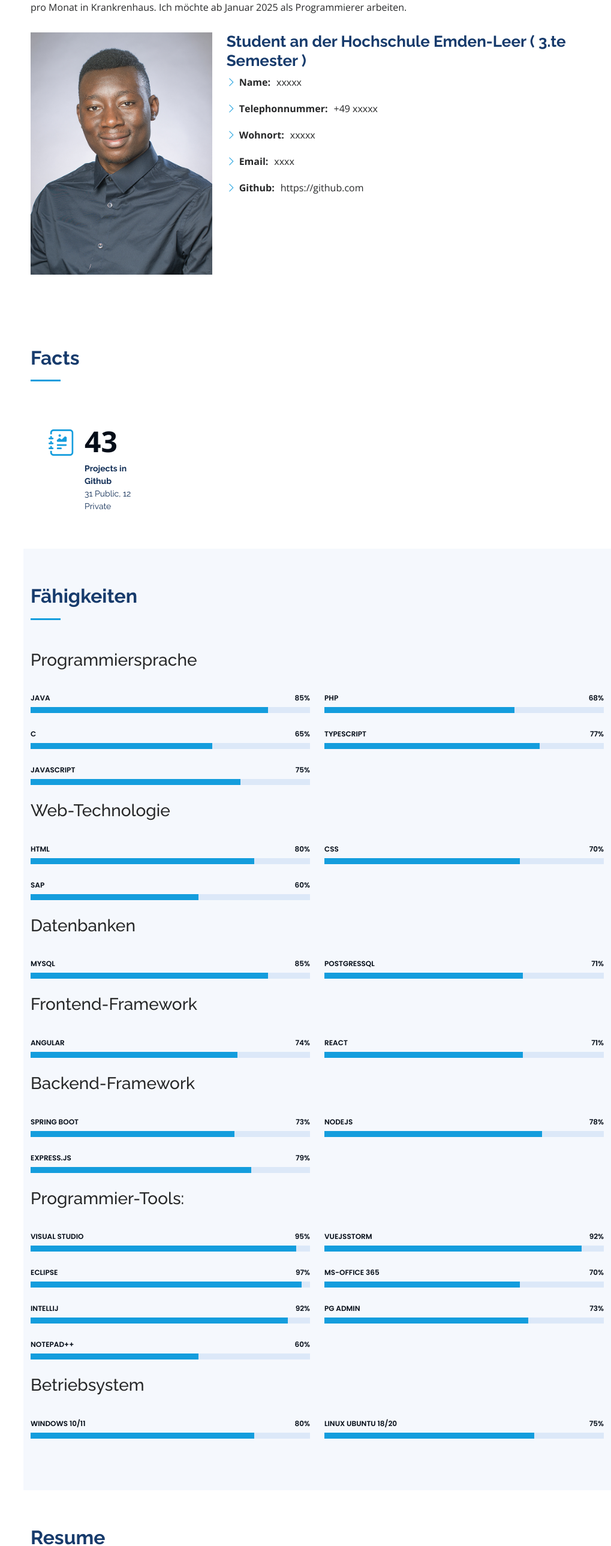
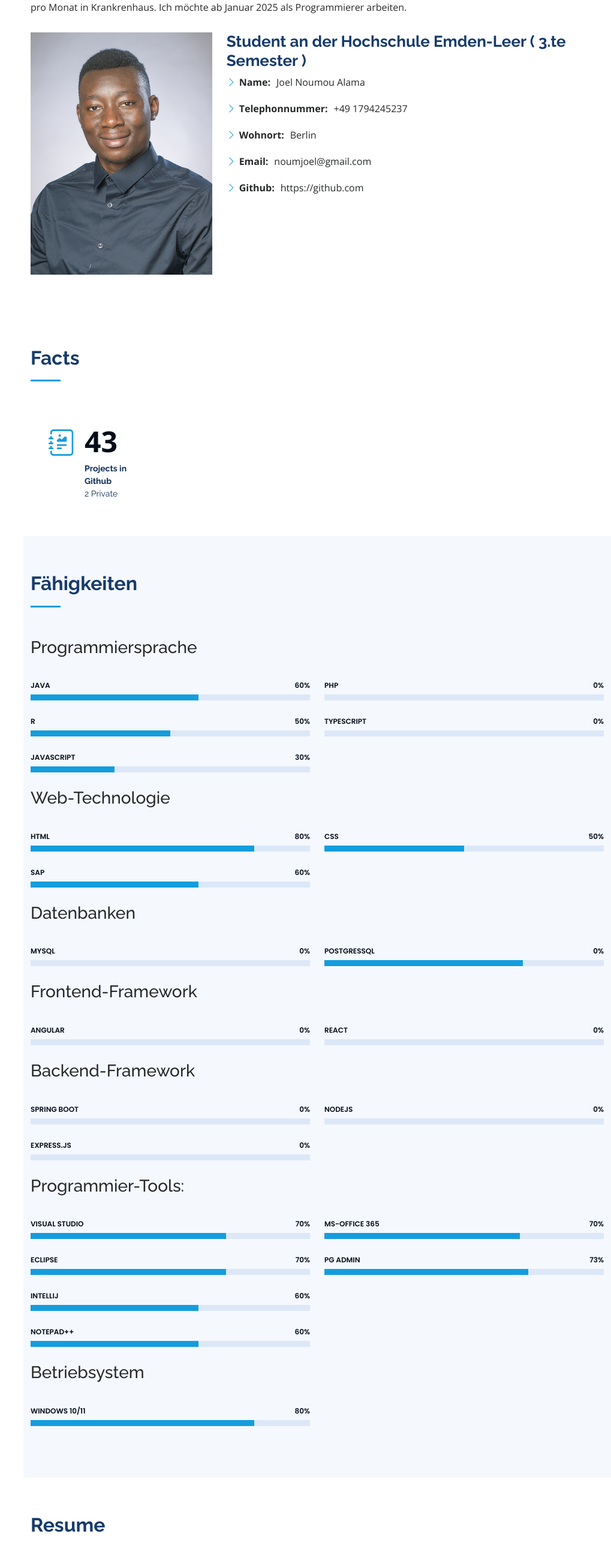
Before and after one commit to JoelN16/Joel-site, a plain HTML site: page index.html in a window 1280 px wide. Shown: the part 962-3540 px from the top of the page at 60% size, without its empty margins (261-1280 px from the left). Drawn offline with nearby package versions, Linux system fonts and the light colour scheme.

Commit message:
changer les references

```diff
--- a/index.html
+++ b/index.html
@@ -96,10 +96,10 @@
             <div class="row">
               <div class="col-lg-6">
                 <ul>
-                  <li><i class="bi bi-chevron-right"></i> <strong>Name:</strong> <span>xxxxx</span></li>
-                  <li><i class="bi bi-chevron-right"></i> <strong>Telephonnummer:</strong> <span>+49 xxxxx </span></li>
-                  <li><i class="bi bi-chevron-right"></i> <strong>Wohnort:</strong> <span>xxxxx</span></li>
-                  <li><i class="bi bi-chevron-right"></i> <strong>Email:</strong> <span> xxxx</span></li>
+                  <li><i class="bi bi-chevron-right"></i> <strong>Name:</strong> <span>Joel Noumou Alama</span></li>
+                  <li><i class="bi bi-chevron-right"></i> <strong>Telephonnummer:</strong> <span>+49 1794245237 </span></li>
+                  <li><i class="bi bi-chevron-right"></i> <strong>Wohnort:</strong> <span>Berlin</span></li>
+                  <li><i class="bi bi-chevron-right"></i> <strong>Email:</strong> <span> noumjoel@gmail.com</span></li>
                   <li><i class="bi bi-chevron-right"></i> <strong>Github:</strong> <span>https://github.com</span></li>
                 </ul>
               </div>
@@ -128,7 +128,7 @@
             <div class="count-box">
               <i class="bi bi-journal-richtext"></i>
               <span data-purecounter-start="0" data-purecounter-end="43" data-purecounter-duration="1" class="purecounter"></span>
-              <p><strong>Projects in Github</strong></br> 31 Public, 12 Private</p>
+              <p><strong>Projects in Github</strong></br>2 Private</p>
             </div>
           </div>
 
@@ -154,21 +154,21 @@
 
           <div class="col-lg-6" data-aos="fade-up">
             <div class="progress">
-              <span class="skill">Java <i class="val">85%</i></span>
+              <span class="skill">Java <i class="val">60%</i></span>
               <div class="progress-bar-wrap">
-                <div class="progress-bar" role="progressbar" aria-valuenow="85" aria-valuemin="0" aria-valuemax="100"></div>
+                <div class="progress-bar" role="progressbar" aria-valuenow="60" aria-valuemin="0" aria-valuemax="100"></div>
               </div>
             </div>
             <div class="progress">
-              <span class="skill">C <i class="val">65%</i></span>
+              <span class="skill">R <i class="val">50%</i></span>
               <div class="progress-bar-wrap">
-                <div class="progress-bar" role="progressbar" aria-valuenow="65" aria-valuemin="0" aria-valuemax="100"></div>
+                <div class="progress-bar" role="progressbar" aria-valuenow="50" aria-valuemin="0" aria-valuemax="100"></div>
               </div>
             </div>
             <div class="progress">
-              <span class="skill">JavaScript <i class="val">75%</i></span>
+              <span class="skill">JavaScript <i class="val">30%</i></span>
               <div class="progress-bar-wrap">
-                <div class="progress-bar" role="progressbar" aria-valuenow="75" aria-valuemin="0" aria-valuemax="100"></div>
+                <div class="progress-bar" role="progressbar" aria-valuenow="30" aria-valuemin="0" aria-valuemax="100"></div>
               </div>
             </div>
 
@@ -177,16 +177,16 @@
           <div class="col-lg-6" data-aos="fade-up" data-aos-delay="100">
 
             <div class="progress">
-              <span class="skill">PHP <i class="val">68%</i></span>
+              <span class="skill">PHP <i class="val">0%</i></span>
               <div class="progress-bar-wrap">
-                <div class="progress-bar" role="progressbar" aria-valuenow="68" aria-valuemin="0" aria-valuemax="100"></div>
+                <div class="progress-bar" role="progressbar" aria-valuenow="0" aria-valuemin="0" aria-valuemax="100"></div>
               </div>
             </div>
 
             <div class="progress">
-              <span class="skill">TypeScript <i class="val">77%</i></span>
+              <span class="skill">TypeScript <i class="val">0%</i></span>
               <div class="progress-bar-wrap">
-                <div class="progress-bar" role="progressbar" aria-valuenow="77" aria-valuemin="0" aria-valuemax="100"></div>
+                <div class="progress-bar" role="progressbar" aria-valuenow="0" aria-valuemin="0" aria-valuemax="100"></div>
               </div>
             </div>
 
@@ -220,9 +220,9 @@
           <div class="col-lg-6" data-aos="fade-up" data-aos-delay="100">
 
             <div class="progress">
-              <span class="skill">CSS <i class="val">70%</i></span>
+              <span class="skill">CSS <i class="val">50%</i></span>
               <div class="progress-bar-wrap">
-                <div class="progress-bar" role="progressbar" aria-valuenow="70" aria-valuemin="0" aria-valuemax="100"></div>
+                <div class="progress-bar" role="progressbar" aria-valuenow="50" aria-valuemin="0" aria-valuemax="100"></div>
               </div>
             </div>
 
@@ -239,9 +239,9 @@
 
           <div class="col-lg-6" data-aos="fade-up">
             <div class="progress">
-              <span class="skill">MySql <i class="val">85%</i></span>
+              <span class="skill">MySql <i class="val">0%</i></span>
               <div class="progress-bar-wrap">
-                <div class="progress-bar" role="progressbar" aria-valuenow="85" aria-valuemin="0" aria-valuemax="100"></div>
+                <div class="progress-bar" role="progressbar" aria-valuenow="0" aria-valuemin="0" aria-valuemax="100"></div>
               </div>
             </div>
           </div>
@@ -249,7 +249,7 @@
           <div class="col-lg-6" data-aos="fade-up" data-aos-delay="100">
 
             <div class="progress">
-              <span class="skill">Postgressql <i class="val">71%</i></span>
+              <span class="skill">Postgressql <i class="val">0%</i></span>
               <div class="progress-bar-wrap">
                 <div class="progress-bar" role="progressbar" aria-valuenow="71" aria-valuemin="0" aria-valuemax="100"></div>
               </div>
@@ -268,9 +268,9 @@
 
           <div class="col-lg-6" data-aos="fade-up">
             <div class="progress">
-              <span class="skill">Angular <i class="val">74%</i></span>
+              <span class="skill">Angular <i class="val">0%</i></span>
               <div class="progress-bar-wrap">
-                <div class="progress-bar" role="progressbar" aria-valuenow="74" aria-valuemin="0" aria-valuemax="100"></div>
+                <div class="progress-bar" role="progressbar" aria-valuenow="0" aria-valuemin="0" aria-valuemax="100"></div>
               </div>
             </div>
           </div>
@@ -278,9 +278,9 @@
           <div class="col-lg-6" data-aos="fade-up" data-aos-delay="100">
 
             <div class="progress">
-              <span class="skill">React <i class="val">71%</i></span>
+              <span class="skill">React <i class="val">0%</i></span>
               <div class="progress-bar-wrap">
-                <div class="progress-bar" role="progressbar" aria-valuenow="71" aria-valuemin="0" aria-valuemax="100"></div>
+                <div class="progress-bar" role="progressbar" aria-valuenow="0" aria-valuemin="0" aria-valuemax="100"></div>
               </div>
             </div>
 
@@ -298,15 +298,15 @@
 
           <div class="col-lg-6" data-aos="fade-up">
             <div class="progress">
-              <span class="skill">Spring boot <i class="val">73%</i></span>
+              <span class="skill">Spring boot <i class="val">0%</i></span>
               <div class="progress-bar-wrap">
-                <div class="progress-bar" role="progressbar" aria-valuenow="73" aria-valuemin="0" aria-valuemax="100"></div>
+                <div class="progress-bar" role="progressbar" aria-valuenow="0" aria-valuemin="0" aria-valuemax="100"></div>
               </div>
             </div>
             <div class="progress">
-              <span class="skill">Express.js <i class="val">79%</i></span>
+              <span class="skill">Express.js <i class="val">0%</i></span>
               <div class="progress-bar-wrap">
-                <div class="progress-bar" role="progressbar" aria-valuenow="79" aria-valuemin="0" aria-valuemax="100"></div>
+                <div class="progress-bar" role="progressbar" aria-valuenow="0" aria-valuemin="0" aria-valuemax="100"></div>
               </div>
             </div>
           </div>
@@ -314,9 +314,9 @@
           <div class="col-lg-6" data-aos="fade-up" data-aos-delay="100">
 
             <div class="progress">
-              <span class="skill">Nodejs <i class="val">78%</i></span>
+              <span class="skill">Nodejs <i class="val">0%</i></span>
               <div class="progress-bar-wrap">
-                <div class="progress-bar" role="progressbar" aria-valuenow="78" aria-valuemin="0" aria-valuemax="100"></div>
+                <div class="progress-bar" role="progressbar" aria-valuenow="0" aria-valuemin="0" aria-valuemax="100"></div>
               </div>
             </div>
 
@@ -333,25 +333,25 @@
 
           <div class="col-lg-6" data-aos="fade-up">
             <div class="progress">
-              <span class="skill">Visual Studio <i class="val">95%</i></span>
+              <span class="skill">Visual Studio <i class="val">70%</i></span>
               <div class="progress-bar-wrap">
-                <div class="progress-bar" role="progressbar" aria-valuenow="95" aria-valuemin="0" aria-valuemax="100"></div>
+                <div class="progress-bar" role="progressbar" aria-valuenow="70" aria-valuemin="0" aria-valuemax="100"></div>
               </div>
             </div>
 
 
             <div class="progress">
-              <span class="skill">Eclipse <i class="val">97%</i></span>
+              <span class="skill">Eclipse <i class="val">70%</i></span>
               <div class="progress-bar-wrap">
-                <div class="progress-bar" role="progressbar" aria-valuenow="97" aria-valuemin="0" aria-valuemax="100"></div>
+                <div class="progress-bar" role="progressbar" aria-valuenow="70" aria-valuemin="0" aria-valuemax="100"></div>
               </div>
             </div>
 
 
             <div class="progress">
-              <span class="skill">IntelliJ <i class="val">92%</i></span>
+              <span class="skill">IntelliJ <i class="val">60%</i></span>
               <div class="progress-bar-wrap">
-                <div class="progress-bar" role="progressbar" aria-valuenow="92" aria-valuemin="0" aria-valuemax="100"></div>
+                <div class="progress-bar" role="progressbar" aria-valuenow="60" aria-valuemin="0" aria-valuemax="100"></div>
               </div>
             </div>
 
@@ -369,12 +369,7 @@
           <div class="col-lg-6" data-aos="fade-up" data-aos-delay="100">
 
 
-            <div class="progress">
-              <span class="skill">vuejsstorm <i class="val">92%</i></span>
-              <div class="progress-bar-wrap">
-                <div class="progress-bar" role="progressbar" aria-valuenow="92" aria-valuemin="0" aria-valuemax="100"></div>
-              </div>
-            </div>
+
             <div class="progress">
               <span class="skill">MS-Office 365 <i class="val">70%</i></span>
               <div class="progress-bar-wrap">
@@ -411,12 +406,7 @@
 
           <div class="col-lg-6" data-aos="fade-up" data-aos-delay="100">
 
-            <div class="progress">
-              <span class="skill">Linux ubuntu 18/20 <i class="val">75%</i></span>
-              <div class="progress-bar-wrap">
-                <div class="progress-bar" role="progressbar" aria-valuenow="75" aria-valuemin="0" aria-valuemax="100"></div>
-              </div>
-            </div>
+
 
 
           </div>
@@ -438,60 +428,40 @@
 
           <div class="col-lg-6" data-aos="fade-up" data-aos-delay="100">
             <h3 class="resume-title">Praktische Erfahrungen</h3>
+
             <div class="resume-item">
-              <h4>Entwicklung einer Webanwendung für Fragenbögen </h4>
-              <h5>August 2021 von Dezember 2021</h5>
-              <p><em> xxxxx </em></p>
+              <h4>Anwendung </h4>
+              <h5>Juni 2023</h5>
+              <p><em> ITZ-Bund</em></p>
               <ul>
-                <li>Nodejs</li>
-                <li>Expres</li>
-                <li>Postgressql</li>
-                <li>Chart.js</li>
+                <li>SAP</li>
+                <li>Jira</li>
+                <li>MS MS-Office</li>
               </ul>
             </div>
             <div class="resume-item">
-              <h4>Liferaten Anwendung </h4>
-              <h5>August 2021 von Dezember 2021</h5>
-              <p><em> xxxxx</em></p>
+              <h4>Web Programming Sommer &amp; Webentwicklung</h4>
+              <h5>Juli 2024</h5>
+              <p><em>AfroGeekAcademy</em></p>
               <ul>
-                <li>SAPUI5</li>
-              </ul>
-            </div>
-            <div class="resume-item">
-              <h4>Web Programming Weeks &amp; Webentwicklung</h4>
-              <h5>August 2021</h5>
-              <p><em>xxxxx </em></p>
-              <ul>
-                <li>Php</li>
-                <li>Composer </li>
+                <li>Angular</li>
+                <li>Java spring boot </li>
                 <li>MySql</li>
 
               </ul>
             </div>
             <div class="resume-item">
               <h4>web_basiertes System &amp; Webentwicklung</h4>
-              <h5>April 2021 - Juni 2021</h5>
-              <p><em>xxxxxx</em></p>
+              <h5>Juli 2024</h5>
+              <p><em>AfroGeekAcademy</em></p>
               <ul>
-                <li>Scss, HtML5, Javascript, Typescript, Nodejs</li>
+                <li>Scss, HtML5, Javascript, Typescript</li>
                 <li>Meteor</li>
                 <li>Angular</li>
 
               </ul>
             </div>
-            <div class="resume-item">
-              <h4>Konzeption einer virtuellen Maschine(Ninja) &amp; C-Programmierung</h4>
-              <h5>Oktober xxxx xxxx</h5>
-              <p><em>xxxxx</em></p>
-              <ul>
-                <li>Kommandozeileargumente, Ausgabe</li>
-                <li>Arithmetische Ausdruecke, Stackmaschinen, Instruktionen</li>
-                <li>Lokale and Globale Variablen, Stack-Frames, Laden einer Datei</li>
-                <li>Konzeption einem Debugger</li>
-                <li>Rechnenobjekte auf dem Heap</li>
 
-              </ul>
-            </div>
 
 
           </div>
@@ -501,19 +471,22 @@
             <h3 class="resume-title">Bildungsweg</h3>
             <div class="resume-item">
               <h4>STUDIERENDE INFORMATIK</h4>
-              <h5>Oktober 2019 - xxxx</h5>
-              <p><em>TECHNISCHE HOCHSCHULE MITTELESSEN, THM, Gießen</em></p>
+              <h5>Oktober 2021 - Jetzt</h5>
+              <p><em>Hochschule Emden-Leer</em></p>
               <ul>
-                <li>Algorithmen & Datenstrukturen</li>
+                <li>Mensch Computer Interaction(UX designs)</li>
                 <li>Objekt orientierte Programmierung (Java)</li>
                 <li>Webbasierte Systeme</li>
                 <li>Lineare Algebra</li>
+                <li>Operation Rechearch</li>
+                <li>ERP,BPMN,DCM System</li>
+
               </ul>
             </div>
             <div class="resume-item">
               <h4>SPRACHKURS DEUTSCH &amp; DSH2</h4>
-              <h5>xxxxxx</h5>
-              <p><em>xxxxx</em></p>
+              <h5>2016</h5>
+              <p><em>HTW Berlin</em></p>
             </div>
           </div>
         </div>
```
